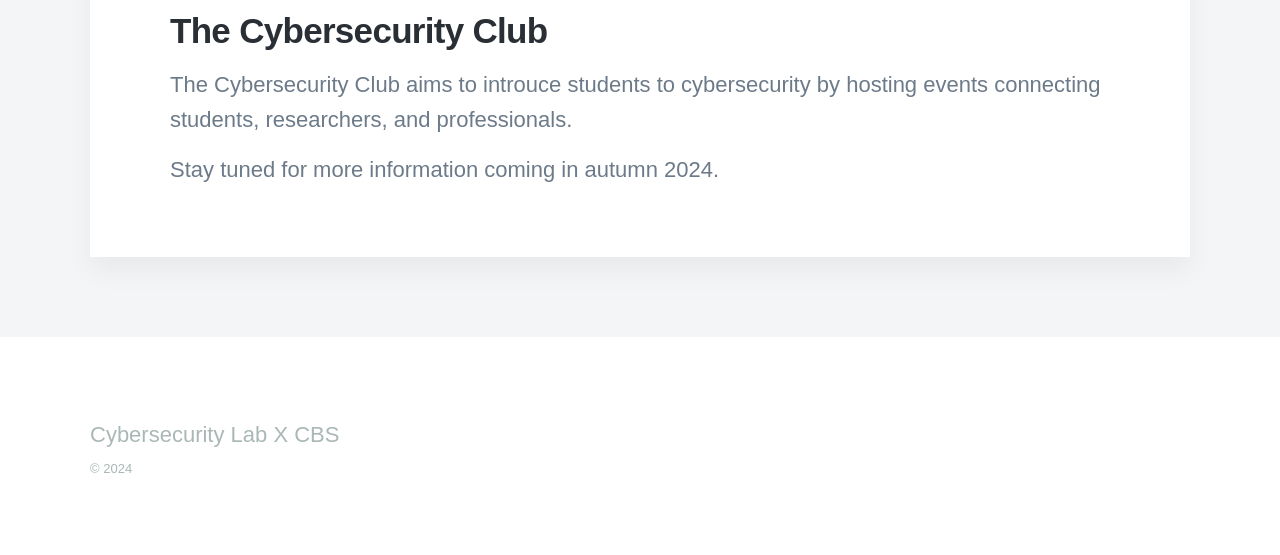
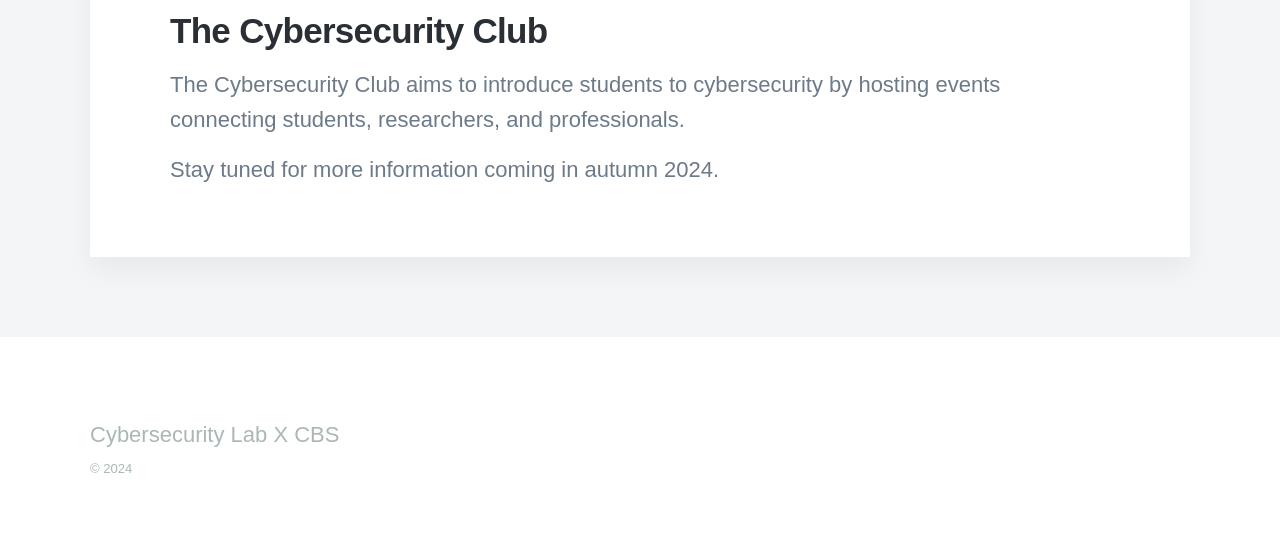
Before and after one commit to CBS-Cybersecurity-Group/CybersecurityWebpage, a Jekyll site: the page built from Personal/_projects/club.md, in a window 1280 px wide. Shown: the part 641-1196 px from the top of the page. Built offline with Jekyll 4.4.1, drawn with Linux system fonts in a browser that asks for light colours; nearby versions of some CDN libraries; some web fonts are replaced.

Commit message:
Spell checking complete

```diff
--- a/Personal/_projects/club.md
+++ b/Personal/_projects/club.md
@@ -2,12 +2,12 @@
 title: 'Cybersecurity Club'
 subtitle: 'Building a cybersecurity community'
 date: 2024-06-26 00:00:00
-description: The Cybersecurity Club for a community between students, researchers, and professionals.
+description: The Cybersecurity Club is a community of students, researchers, and professionals.
 featured_image: '/images/demo/team.jpg'
 ---
 
 ## The Cybersecurity Club
 
-The Cybersecurity Club aims to introuce students to cybersecurity by hosting events connecting students, researchers, and professionals.
+The Cybersecurity Club aims to introduce students to cybersecurity by hosting events connecting students, researchers, and professionals.
 
 Stay tuned for more information coming in autumn 2024.
--- a/Personal/projects/index.html
+++ b/Personal/projects/index.html
@@ -34,7 +34,7 @@
 				<div class="post__content">
 					<h2 class="post__title"><a href="/project/ddc">The Danish Cybersecurity Championship</a></h2>
 					<p class="post__subtitle">CTF development and workshops</p>
-					<p class="post__description">The Cybersecurity Lab at CBS develops CTF-challenges for the Danish Cybersecurity Championship. Additionally, workshops on data analysis with R and an introduction to the command line are provided.</p>
+					<p class="post__description">The Cybersecurity Lab at CBS develops CTF challenges for the Danish Cybersecurity Championship. Additionally, workshops on data analysis with R and an introduction to the command line are provided.</p>
 				</div>
 			</div>
 
@@ -50,7 +50,7 @@
 				<div class="post__content">
 					<h2 class="post__title"><a href="/project/club">Cybersecurity Club</a></h2>
 					<p class="post__subtitle">Building a cybersecurity community</p>
-					<p class="post__description">The Cybersecurity Club aims to introuce students to cybersecurity by hosting events connecting students, researchers, and professionals.</p>
+					<p class="post__description">The Cybersecurity Club aims to introduce students to cybersecurity by hosting events connecting students, researchers, and professionals.</p>
 				</div>
 			</div>
 
```
Also changed, not shown: Personal/_pages/contact.md (+1 -1 lines), Personal/_pages/events.md (+1 -1 lines), Personal/_projects/ddc.md (+1 -1 lines), Personal/index.html (+4 -4 lines).
